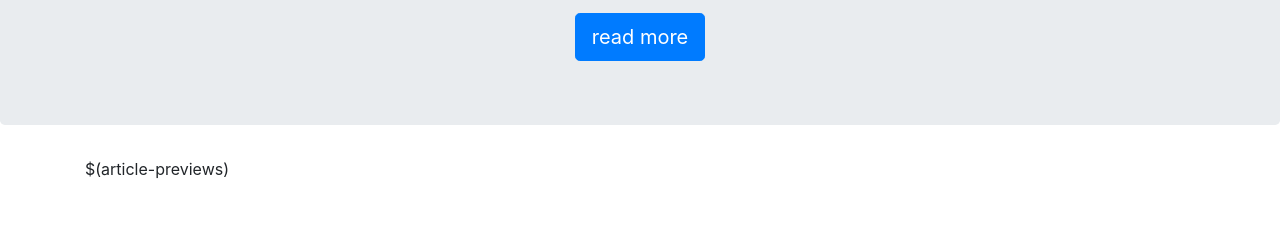
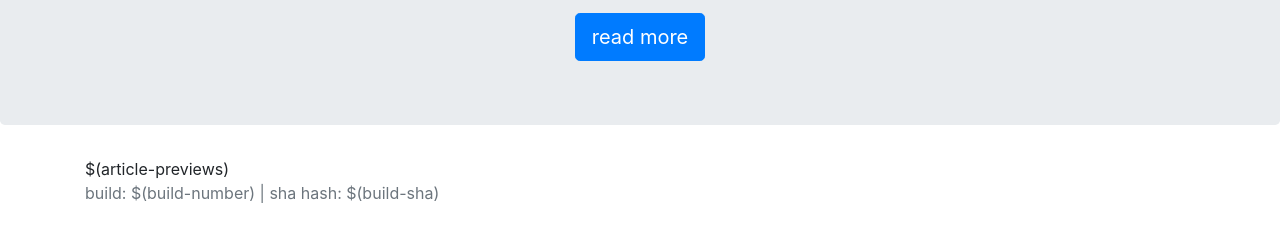
Before and after one commit to David-Rushton/Blog, a plain HTML site: page src/blog.template/index.html in a window 1280 px wide. Shown: the part 222-464 px from the top of the page. Drawn offline with nearby package versions, Linux system fonts and the light colour scheme.

Commit message:
Added build number and sha to index page

```diff
--- a/src/blog.template/index.html
+++ b/src/blog.template/index.html
@@ -71,6 +71,13 @@
     </div>
 
 
+    <footer class="footer">
+        <div class="container">
+            <span class="text-muted">build: $(build-number) | sha hash: $(build-sha)</span>
+        </div>
+    </footer>
+
+
     <script src="https://code.jquery.com/jquery-3.5.1.slim.min.js" integrity="sha384-DfXdz2htPH0lsSSs5nCTpuj/zy4C+OGpamoFVy38MVBnE+IbbVYUew+OrCXaRkfj" crossorigin="anonymous"></script>
     <script src="https://cdn.jsdelivr.net/npm/popper.js@1.16.0/dist/umd/popper.min.js" integrity="sha384-Q6E9RHvbIyZFJoft+2mJbHaEWldlvI9IOYy5n3zV9zzTtmI3UksdQRVvoxMfooAo" crossorigin="anonymous"></script>
     <script src="https://stackpath.bootstrapcdn.com/bootstrap/4.5.0/js/bootstrap.min.js" integrity="sha384-OgVRvuATP1z7JjHLkuOU7Xw704+h835Lr+6QL9UvYjZE3Ipu6Tp75j7Bh/kR0JKI" crossorigin="anonymous"></script>
```
Also changed, not shown: README.md, 1 other file.
